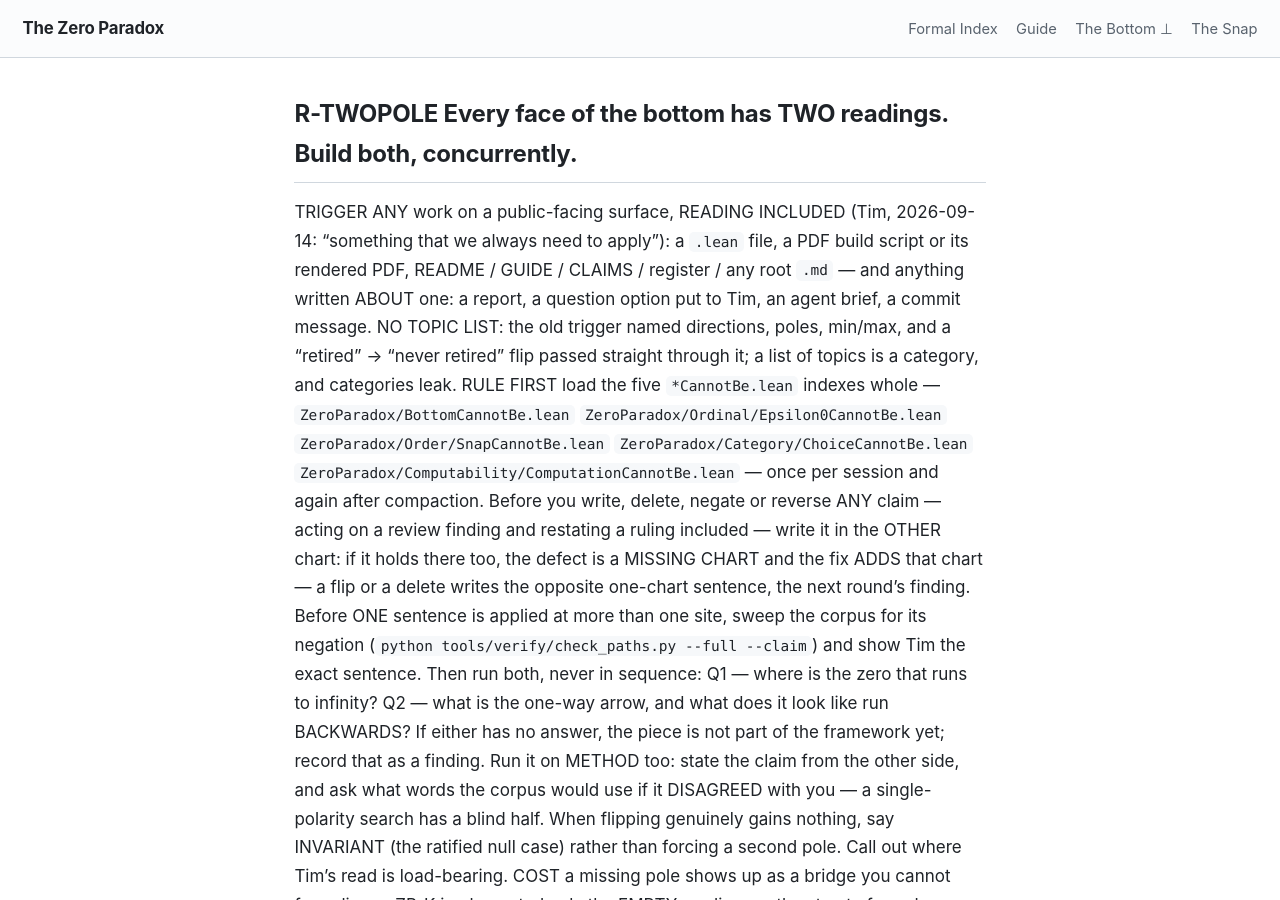
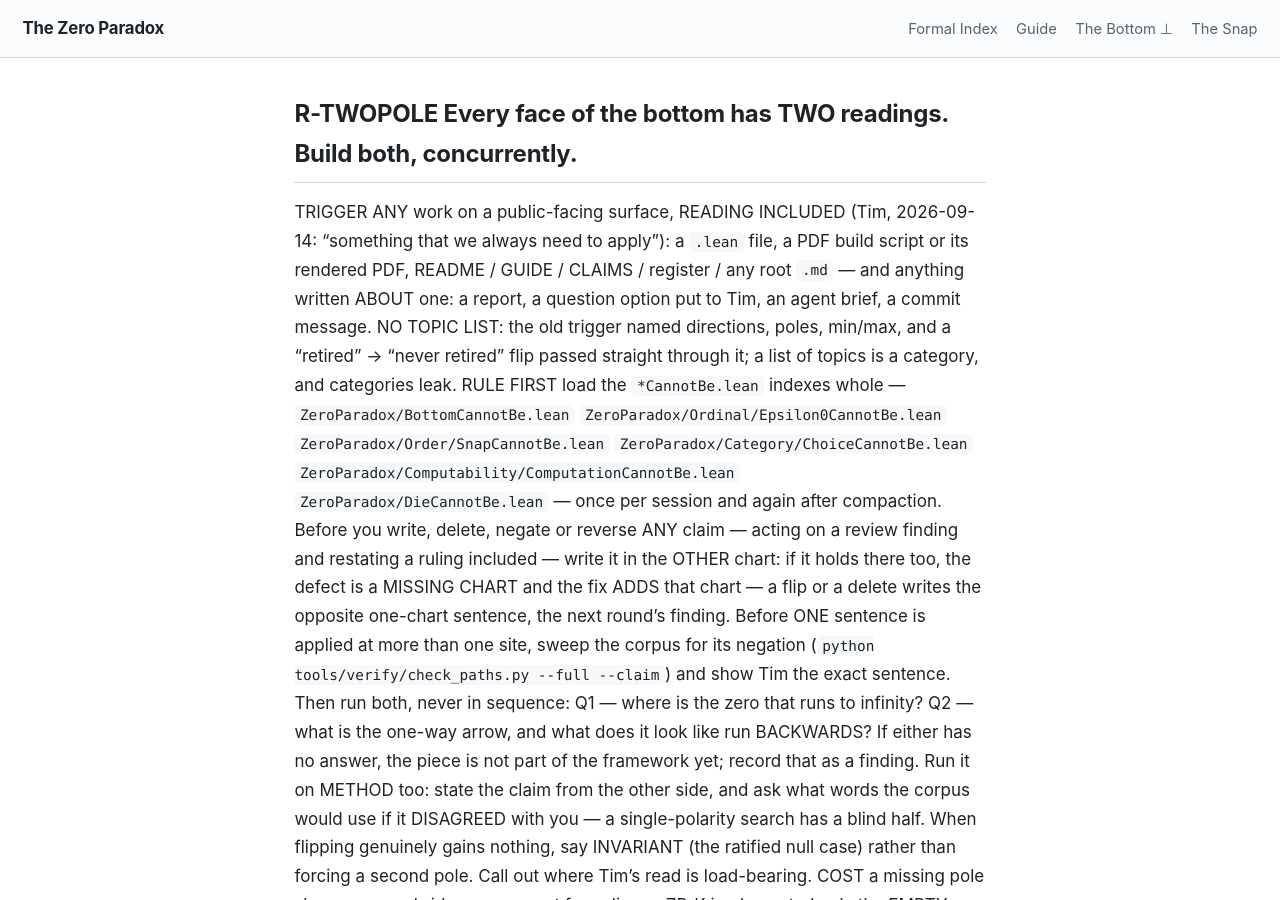
Before and after one commit to timbrigham/ZeroParadox, a Jekyll site: the page built from CLAUDE.md, in a window 1280 px wide and 900 px high, scrolled down 12822 px. Built offline with Jekyll 4.4.1, drawn with Linux system fonts in a browser that asks for light colours; our own code applies the rules of GitHub Pages for plain Markdown files.

Commit message:
R-TWOPOLE: load DieCannotBe.lean with the other CannotBe indexes
Tim, 2026-10-17: "the Die Cannot Be needs to be loaded like the others by default."
The index list drops its count so it cannot go stale again. footprints.py's comment
on zero-row modules is pinned to the /rely round-2 measurement it came from.

Co-Authored-By: Claude Opus 5.5 (1M context) <noreply@anthropic.com>
Claude-Session: https://claude.ai/code/session_014gH5179HeZkszGhK5Qq4jx

```diff
--- a/CLAUDE.md
+++ b/CLAUDE.md
@@ -376,10 +376,10 @@ TRIGGER  ANY work on a public-facing surface, READING INCLUDED (Tim, 2026-09-14:
          question option put to Tim, an agent brief, a commit message. NO TOPIC LIST: the old
          trigger named directions, poles, min/max, and a "retired" → "never retired" flip passed
          straight through it; a list of topics is a category, and categories leak.
-RULE     FIRST load the five `*CannotBe.lean` indexes whole — `ZeroParadox/BottomCannotBe.lean`
+RULE     FIRST load the `*CannotBe.lean` indexes whole — `ZeroParadox/BottomCannotBe.lean`
          `ZeroParadox/Ordinal/Epsilon0CannotBe.lean` `ZeroParadox/Order/SnapCannotBe.lean`
          `ZeroParadox/Category/ChoiceCannotBe.lean` `ZeroParadox/Computability/ComputationCannotBe.lean`
-         — once per session and again after compaction. Before you write, delete, negate or reverse
+         `ZeroParadox/DieCannotBe.lean` — once per session and again after compaction. Before you write, delete, negate or reverse
          ANY claim — acting on a review finding and restating a ruling included — write it in the
          OTHER chart: if it holds there too, the defect is a MISSING CHART and the fix ADDS that
          chart — a flip or a delete writes the opposite one-chart sentence, the next round's finding.
```
Also changed, not shown: 1 other file.
